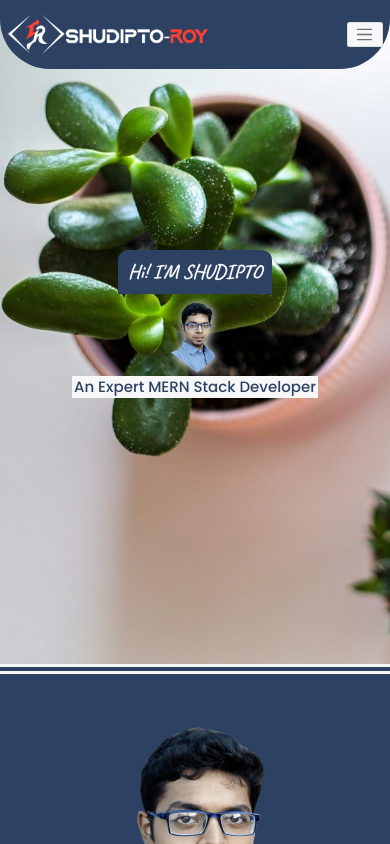
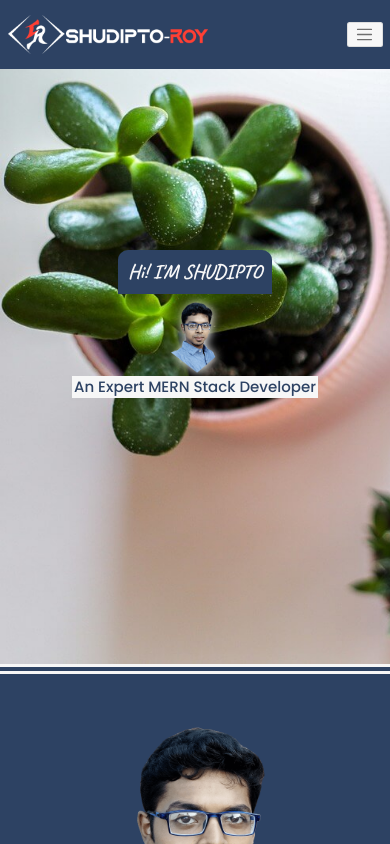
Before and after one commit to Shudipto-Kumar-Roy/heroku_myportfolio, a React (Create React App) app in the folder client/: page / in a window 390 px wide. Shown: the top 844 px of the page. Built offline with nearby package versions, Linux system fonts and the light colour scheme; no server answers.

Commit message:
navbar border radius change to 0

```diff
--- a/client/src/components/Navbar/NavBar.css
+++ b/client/src/components/Navbar/NavBar.css
@@ -106,6 +106,9 @@
 
 /* Responsive */
 @media only screen and (max-width: 991px) {
+  .main_nav {
+    border-radius: 0;
+  }
   .nav_link_container {
     display: flex;
     align-items: flex-start;
```
